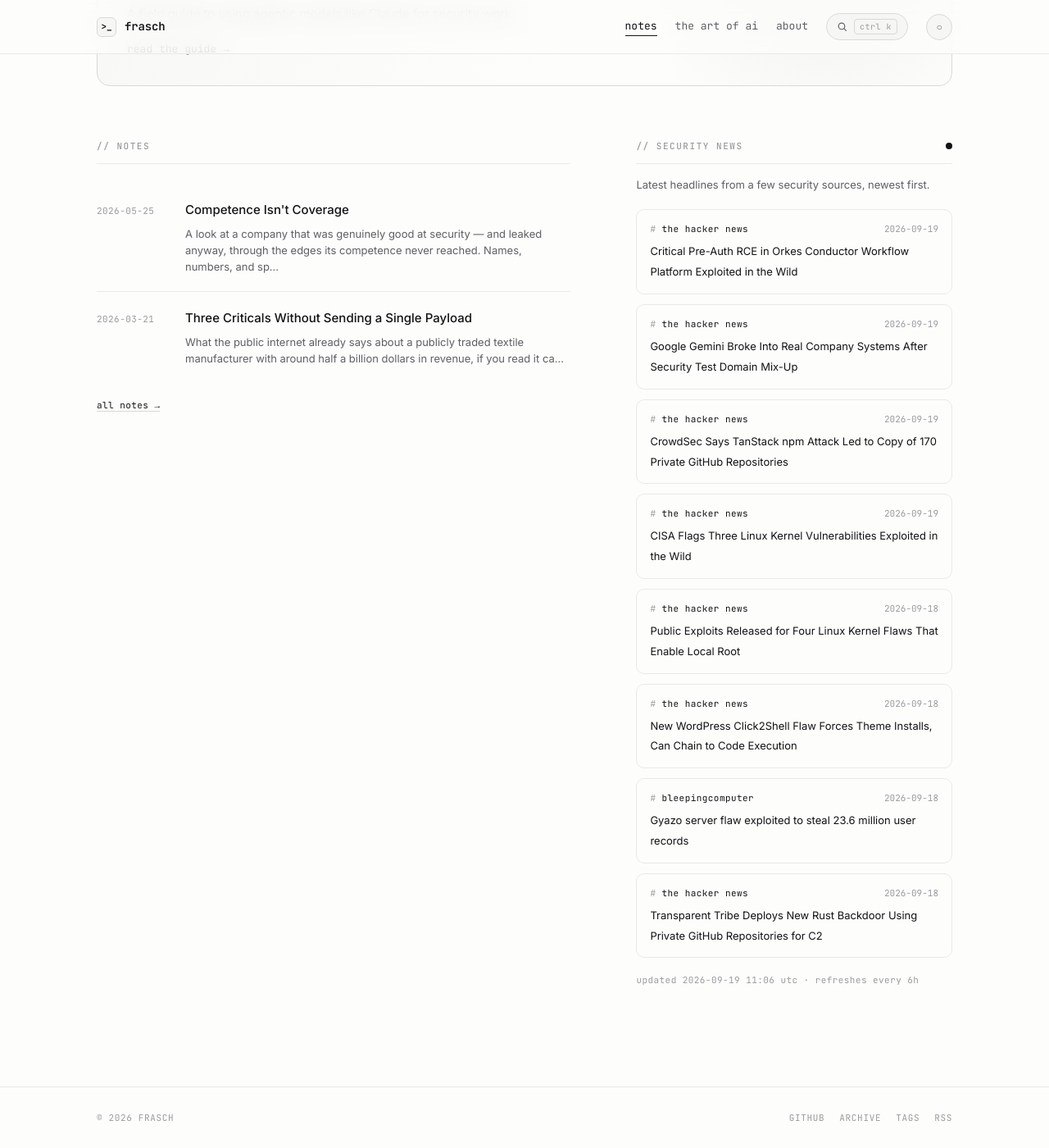
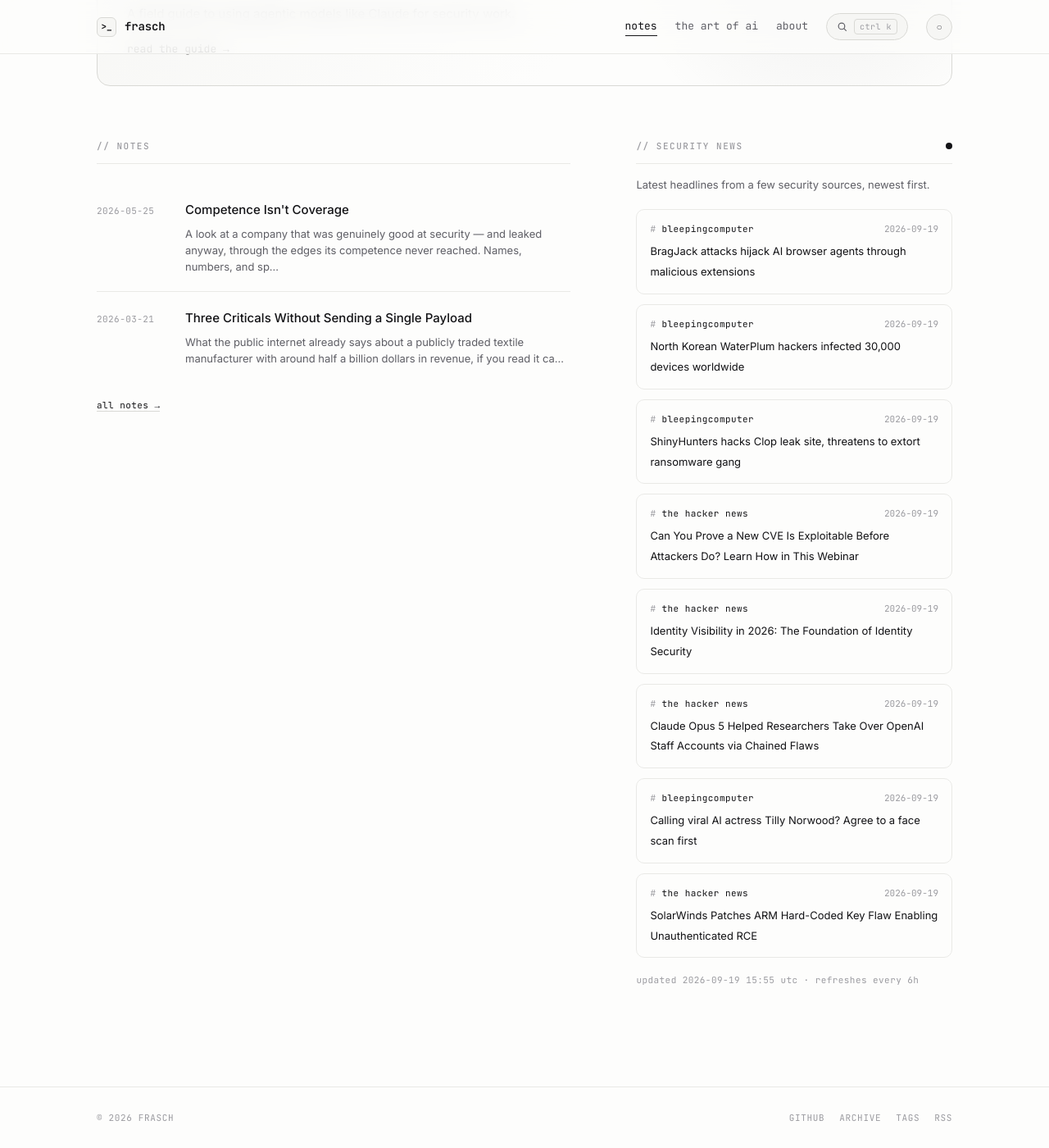
Before and after one commit to whoisfrasch/frasch, a Jekyll site: the page built from index.html, in a window 1280 px wide and 1400 px high, scrolled down 615 px. Shown: the whole window at 82% size. Built offline with Jekyll 4.4.1, drawn with Linux system fonts in a browser that asks for light colours.

Commit message:
Refresh security news feed

```diff
--- a/_data/news.json
+++ b/_data/news.json
@@ -1,53 +1,53 @@
 {
-  "updated": "2026-09-19T11:06:05Z",
+  "updated": "2026-09-19T15:55:31Z",
   "items": [
     {
-      "source": "the hacker news",
-      "title": "Critical Pre-Auth RCE in Orkes Conductor Workflow Platform Exploited in the Wild",
-      "link": "https://thehackernews.com/2026/09/critical-pre-auth-rce-in-orkes.html",
-      "date": "2026-09-19T08:18:54Z"
+      "source": "bleepingcomputer",
+      "title": "BragJack attacks hijack AI browser agents through malicious extensions",
+      "link": "https://www.bleepingcomputer.com/news/security/bragjack-attacks-hijack-ai-browser-agents-through-malicious-extensions/",
+      "date": "2026-09-19T14:56:31Z"
+    },
+    {
+      "source": "bleepingcomputer",
+      "title": "North Korean WaterPlum hackers infected 30,000 devices worldwide",
+      "link": "https://www.bleepingcomputer.com/news/security/north-korean-waterplum-hackers-infected-30-000-devices-worldwide/",
+      "date": "2026-09-19T14:05:15Z"
+    },
+    {
+      "source": "bleepingcomputer",
+      "title": "ShinyHunters hacks Clop leak site, threatens to extort ransomware gang",
+      "link": "https://www.bleepingcomputer.com/news/security/shinyhunters-hacks-clop-leak-site-threatens-to-extort-ransomware-gang/",
+      "date": "2026-09-19T13:48:32Z"
     },
     {
       "source": "the hacker news",
-      "title": "Google Gemini Broke Into Real Company Systems After Security Test Domain Mix-Up",
-      "link": "https://thehackernews.com/2026/09/google-gemini-broke-into-real-company.html",
-      "date": "2026-09-19T07:51:34Z"
+      "title": "Can You Prove a New CVE Is Exploitable Before Attackers Do? Learn How in This Webinar",
+      "link": "https://thehackernews.com/2026/09/can-you-prove-new-cve-is-exploitable.html",
+      "date": "2026-09-19T13:28:48Z"
     },
     {
       "source": "the hacker news",
-      "title": "CrowdSec Says TanStack npm Attack Led to Copy of 170 Private GitHub Repositories",
-      "link": "https://thehackernews.com/2026/09/crowdsec-says-tanstack-npm-attack-led.html",
-      "date": "2026-09-19T07:14:54Z"
+      "title": "Identity Visibility in 2026: The Foundation of Identity Security",
+      "link": "https://thehackernews.com/2026/09/identity-visibility-in-2026-foundation.html",
+      "date": "2026-09-19T13:28:41Z"
     },
     {
       "source": "the hacker news",
-      "title": "CISA Flags Three Linux Kernel Vulnerabilities Exploited in the Wild",
-      "link": "https://thehackernews.com/2026/09/cisa-flags-three-linux-kernel.html",
-      "date": "2026-09-19T06:24:10Z"
+      "title": "Claude Opus 5 Helped Researchers Take Over OpenAI Staff Accounts via Chained Flaws",
+      "link": "https://thehackernews.com/2026/09/claude-opus-5-helped-researchers-take.html",
+      "date": "2026-09-19T13:28:35Z"
+    },
+    {
+      "source": "bleepingcomputer",
+      "title": "Calling viral AI actress Tilly Norwood? Agree to a face scan first",
+      "link": "https://www.bleepingcomputer.com/news/security/calling-viral-ai-actress-tilly-norwood-agree-to-a-face-scan-first/",
+      "date": "2026-09-19T11:38:20Z"
     },
     {
       "source": "the hacker news",
-      "title": "Public Exploits Released for Four Linux Kernel Flaws That Enable Local Root",
-      "link": "https://thehackernews.com/2026/09/public-exploits-released-for-four-linux.html",
-      "date": "2026-09-18T18:02:24Z"
-    },
-    {
-      "source": "the hacker news",
-      "title": "New WordPress Click2Shell Flaw Forces Theme Installs, Can Chain to Code Execution",
-      "link": "https://thehackernews.com/2026/09/new-wordpress-click2shell-flaw-forces.html",
-      "date": "2026-09-18T16:56:19Z"
-    },
-    {
-      "source": "bleepingcomputer",
-      "title": "Gyazo server flaw exploited to steal 23.6 million user records",
-      "link": "https://www.bleepingcomputer.com/news/security/gyazo-server-flaw-exploited-to-steal-236-million-user-records/",
-      "date": "2026-09-18T16:00:38Z"
-    },
-    {
-      "source": "the hacker news",
-      "title": "Transparent Tribe Deploys New Rust Backdoor Using Private GitHub Repositories for C2",
-      "link": "https://thehackernews.com/2026/09/transparent-tribe-deploys-new-rust.html",
-      "date": "2026-09-18T15:24:16Z"
+      "title": "SolarWinds Patches ARM Hard-Coded Key Flaw Enabling Unauthenticated RCE",
+      "link": "https://thehackernews.com/2026/09/solarwinds-patches-arm-hard-coded-key.html",
+      "date": "2026-09-19T09:31:17Z"
     }
   ]
 }
```
